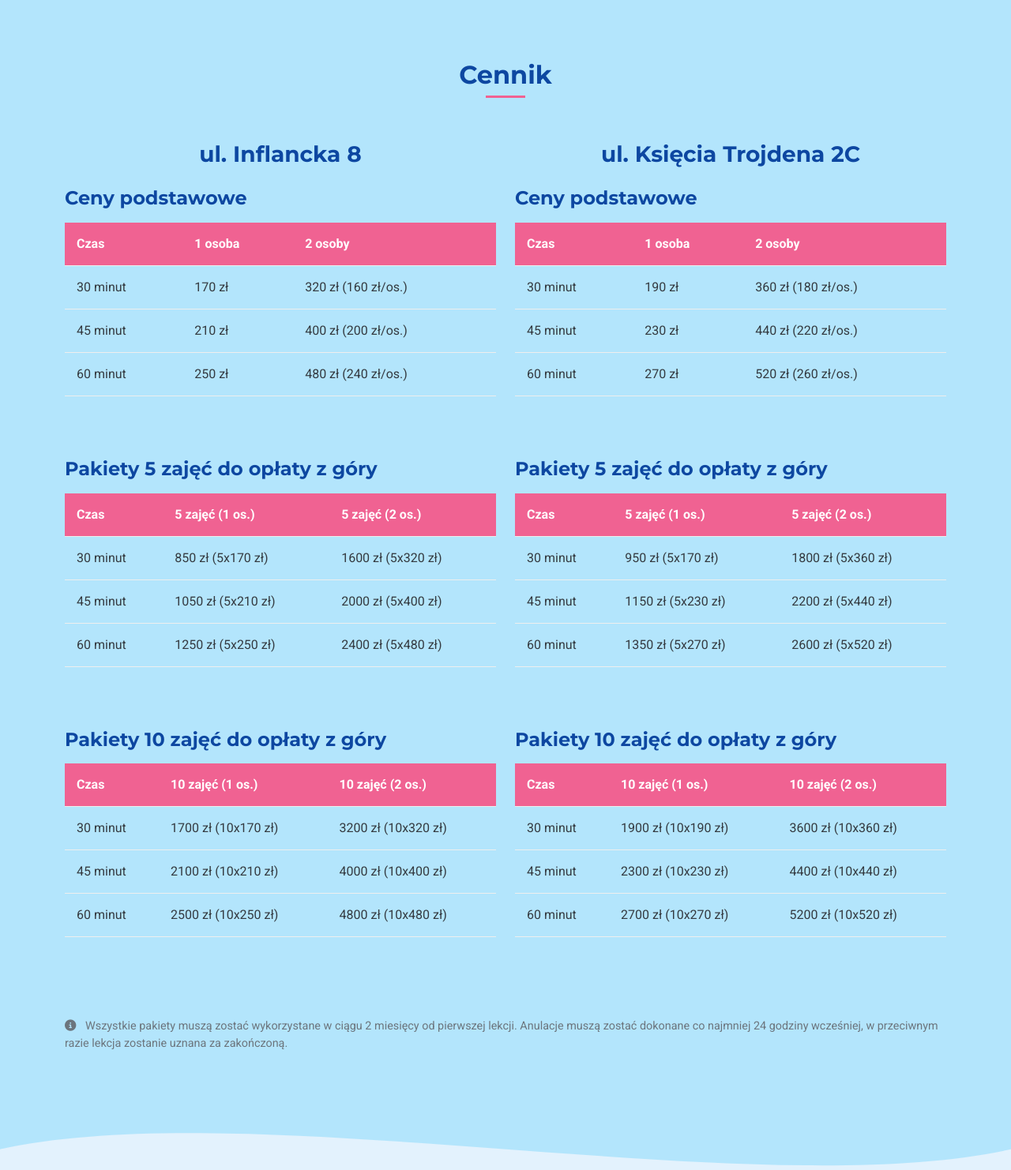
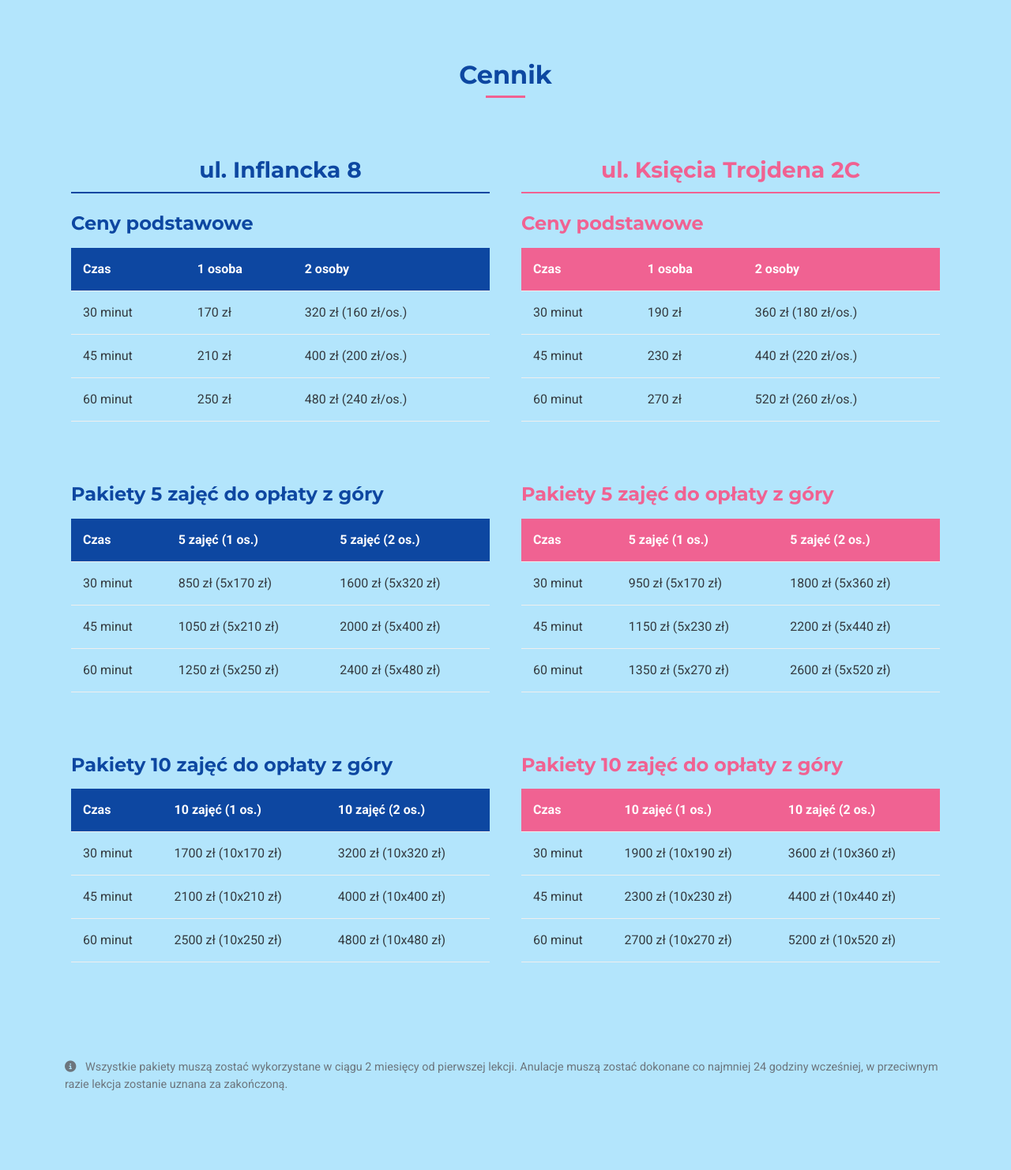
Before and after one commit to LukodeSoftware/ESSA-website, a Flask app: page /pricing in a window 1280 px wide. Shown: the part 324-1806 px from the top of the page at 79% size. Run offline with Flask 3, Linux system fonts and the light colour scheme; some libraries are stand-ins or nearby versions.

Commit message:
feat: modify pricing tables' colors. Translate pricing table headings

```diff
--- a/static/css/style.css
+++ b/static/css/style.css
@@ -527,6 +527,46 @@
   margin-bottom: 30px;
 }
 
+/* Inflancka – akcent niebieski */
+.pricing-location-inflancka {
+  border-radius: 10px;
+  padding: 20px;
+}
+
+.pricing-location-inflancka h3 {
+  color: var(--primary-dark);
+  font-weight: bold;
+  border-bottom: 2px solid var(--primary-dark);
+  padding-bottom: 10px;
+  margin-bottom: 20px;
+}
+
+/* Trojdena – akcent różowy */
+.pricing-location-trojdena {
+  border-radius: 10px;
+  padding: 20px;
+}
+
+.pricing-location-trojdena h3 {
+  color: var(--highlight-color);
+  font-weight: bold;
+  border-bottom: 2px solid var(--highlight-color);
+  padding-bottom: 10px;
+  margin-bottom: 20px;
+}
+
+.pricing-location-inflancka table th {
+  background-color: var(--primary-dark);
+}
+
+.pricing-location-trojdena table th {
+  background-color: var(--highlight-color);
+}
+
+.pricing-location-trojdena h4 {
+  color: var(--highlight-color);
+}
+
 .pricing-table th, .pricing-table td {
   padding: 15px;
   text-align: left;
--- a/templates/pricing.html
+++ b/templates/pricing.html
@@ -18,11 +18,10 @@
         <div class="section-title">
             <h2>{{ translations['pricing_title'] }}</h2>
         </div>
-
         <div class="row">
- <div class="col-md-6 mb-5">
+            <div class="col-md-6 mb-5 pricing-location-inflancka">
                 <h3 class="mb-4 text-center">ul. Inflancka 8</h3>
-                <h4 class="mb-3">Ceny podstawowe</h4>
+                <h4 class="mb-3">{{ translations['basic_prices'] }}</h4>
 
                 <div class="table-responsive">
                     <table class="pricing-table">
@@ -53,7 +52,7 @@
                     </table>
             </div>
 
- <h4 class="mb-3 mt-5">Pakiety 5 zajęć do opłaty z góry</h4>
+ <h4 class="mb-3 mt-5">{{ translations['pricing_packages_5'] }}</h4>
  <div class="table-responsive">
     <table class="pricing-table">
                             <tr>
@@ -82,7 +81,7 @@
                     </table>
  </div>
 
- <h4 class="mb-3 mt-5">Pakiety 10 zajęć do opłaty z góry</h4>
+ <h4 class="mb-3 mt-5">{{ translations['pricing_packages_10'] }}</h4>
  <div class="table-responsive">
     <table class="pricing-table">
                         <thead>
@@ -113,9 +112,9 @@
  </div>
  </div>
 
- <div class="col-md-6 mb-5">
+ <div class="col-md-6 mb-5 pricing-location-trojdena">
     <h3 class="mb-4 text-center">ul. Księcia Trojdena 2C</h3>
- <h4 class="mb-3">Ceny podstawowe</h4>
+    <h4 class="mb-3">{{ translations['basic_prices'] }}</h4>
     <div class="table-responsive">
                     <table class="pricing-table">
                         <thead>
@@ -145,7 +144,7 @@
                     </table>
                 </div>
 
- <h4 class="mb-3 mt-5">Pakiety 5 zajęć do opłaty z góry</h4>
+        <h4 class="mb-3 mt-5">{{ translations['pricing_packages_5'] }}</h4>
                 <div class="table-responsive">
                     <table class="pricing-table">
                             <tr>
@@ -174,7 +173,7 @@
                     </table>
         </div>
 
- <h4 class="mb-3 mt-5">Pakiety 10 zajęć do opłaty z góry</h4>
+        <h4 class="mb-3 mt-5">{{ translations['pricing_packages_10'] }}</h4>
         <div class="table-responsive">
             <table class="pricing-table">
                         <thead>
--- a/translations.py
+++ b/translations.py
@@ -78,11 +78,13 @@
 
             # Pricing
             'pricing_title': "Pricing",
-            'pricing_individual': "Individual Lessons",
+            'basic_prices': "Basic prices",
+            'pricing_packages_5': "Packages of 5 classes paid in advance",
+            'pricing_packages_10': "Packages of 10 classes paid in advance",
+
             'pricing_30min': "30 minutes",
             'pricing_45min': "45 minutes",
             'pricing_vouchers': "Vouchers",
-            'pricing_packages': "Training Packages",
             'pricing_1person': "For 1 person",
             'pricing_2people': "For 2 people",
             'pricing_info': "All packages must be used within 2 months from the first lesson. Cancellations must be madeat least 24 hours in advance, otherwise the lesson is counted as completed.",
@@ -209,11 +211,13 @@
 
             # Pricing
             'pricing_title': "Cennik",
-            'pricing_individual': "Lekcje indywidualne",
+            'basic_prices': "Ceny podstawowe",
+            'pricing_packages_5': "Pakiety 5 zajęć do opłaty z góry",
+            'pricing_packages_10': "Pakiety 10 zajęć do opłaty z góry",
+
             'pricing_30min': "30 minut",
             'pricing_45min': "45 minut",
             'pricing_vouchers': "Vouchery",
-            'pricing_packages': "Pakiety treningowe",
             'pricing_1person': "Dla 1 osoby",
             'pricing_2people': "Dla 2 osób",
             'pricing_info': "Wszystkie pakiety muszą zostać wykorzystane w ciągu 2 miesięcy od pierwszej lekcji. Anulacje muszą zostać dokonane co najmniej 24 godziny wcześniej, w przeciwnym razie lekcja zostanie uznana za zakończoną.",
```
Lines whose indentation alone changed are shown as unchanged.
